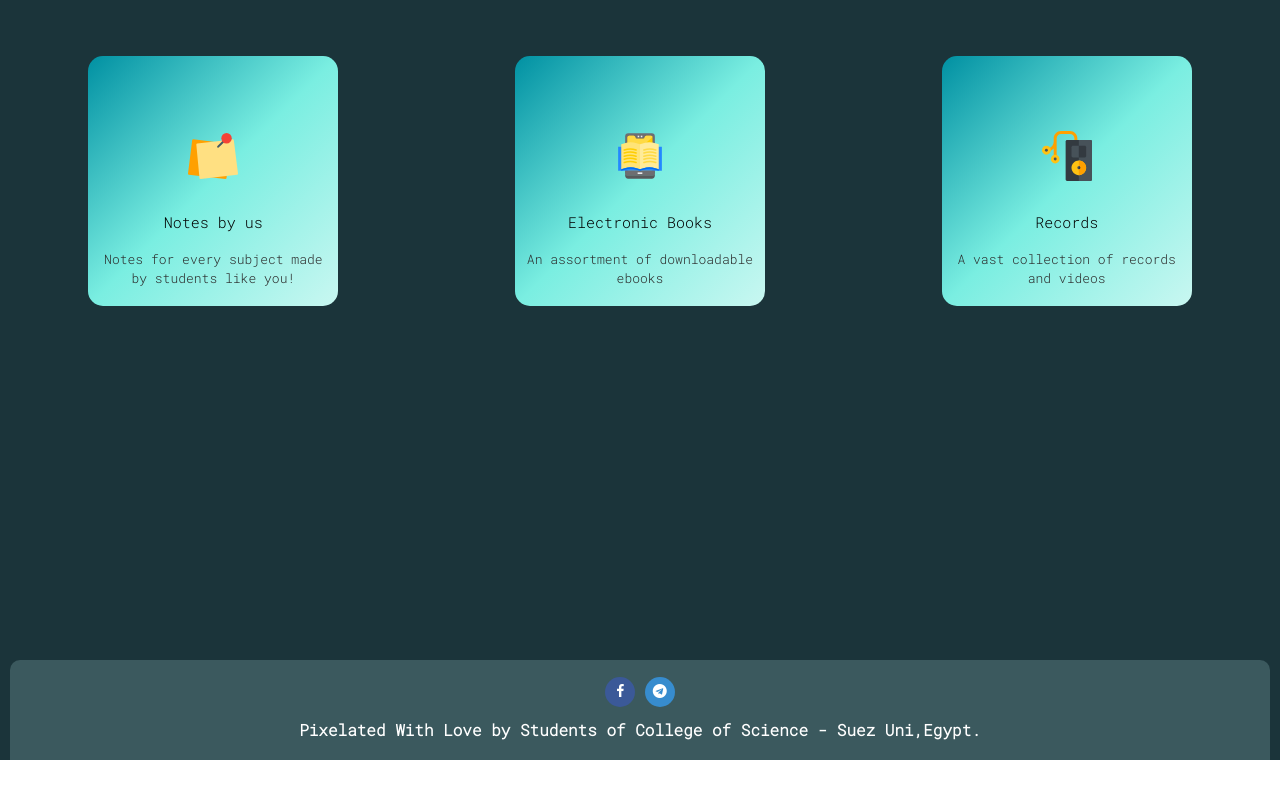
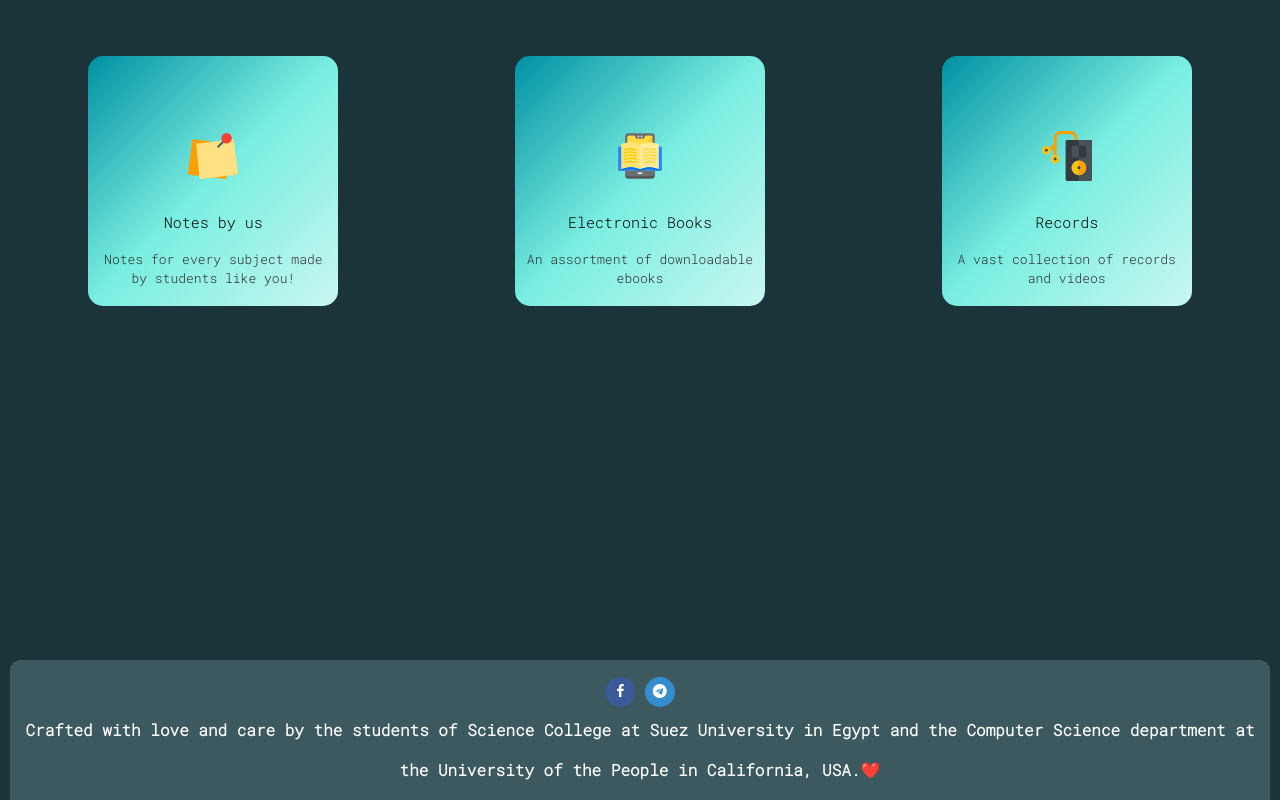
Before and after one commit to muhamed44/College-of-Science-Library, a plain HTML site: page index.html in a window 1280 px wide. Shown: the part 1750-2550 px from the top of the page. Before the commit the page ends 2510 px from the top, so only its background shows below. Drawn offline with nearby package versions, Linux system fonts and the light colour scheme.

Commit message:
Update index.html

```diff
--- a/index.html
+++ b/index.html
@@ -80,7 +80,7 @@
         <div class="inner-footer">
           <a href="https://www.facebook.com/sciencesuezuniversity/" class="fa fa-facebook"></a>
           <a href="https://t.me/collegeOfScience_bot" class="fa fa-telegram"></a>
-          <p>Pixelated With Love by Students of College of Science - Suez Uni,Egypt.</p>
+          <p>Crafted with love and care by the students of Science College at Suez University in Egypt and the Computer Science department at the University of the People in California, USA.❤️</p>
         </div>
       </div>
             <!--end footer-->
```
